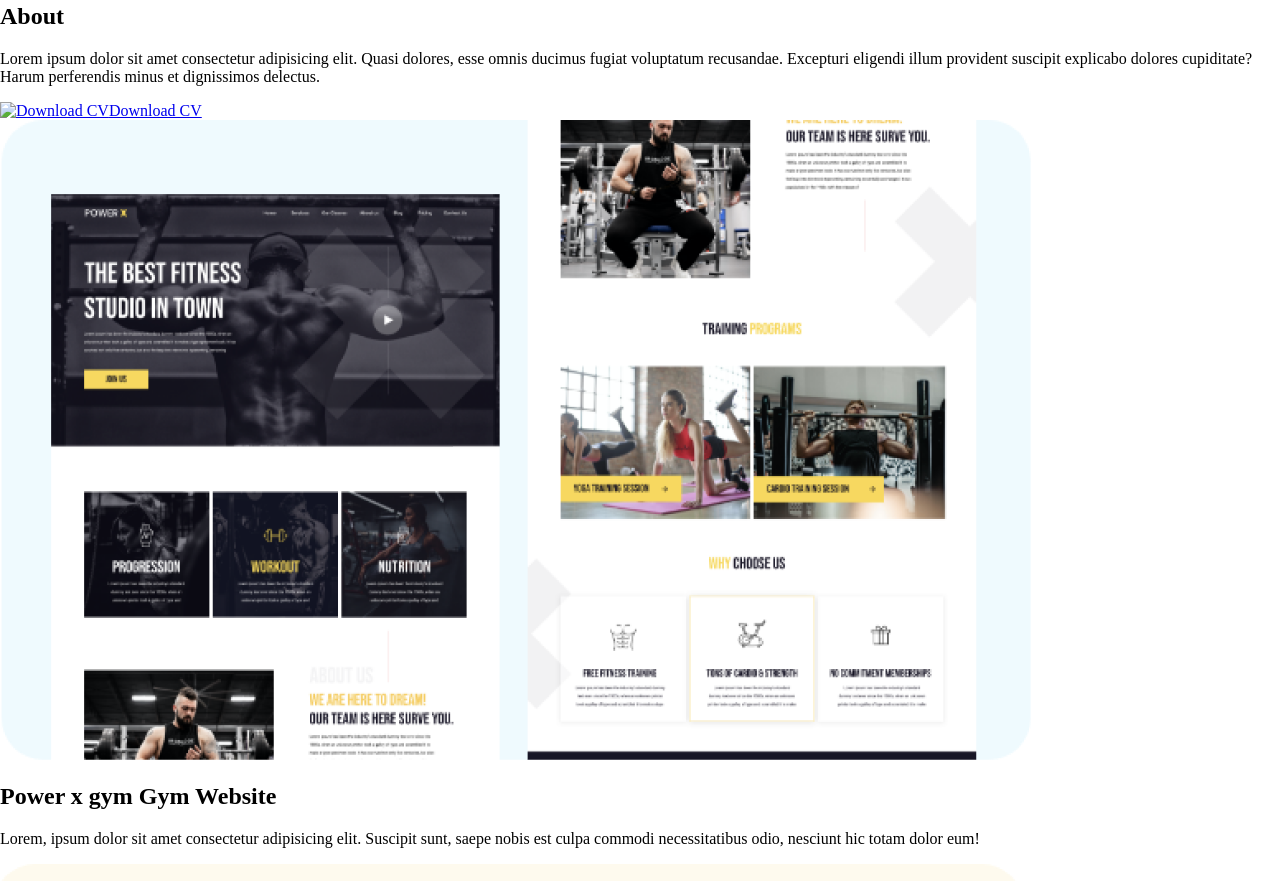
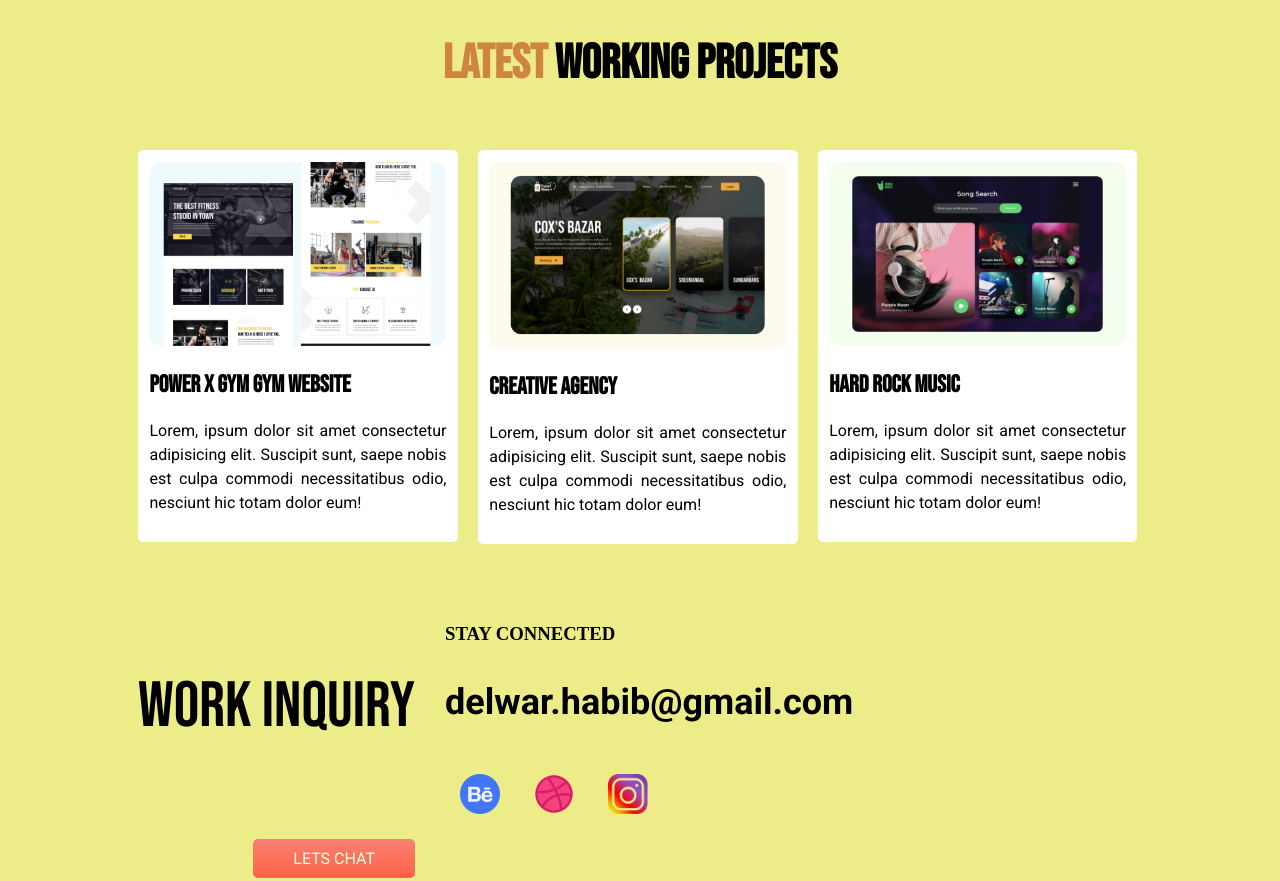
Before and after one commit to dahabib/personal-website, a plain HTML site: page index.html in a window 1280 px wide. Shown: the part 879-1760 px from the top of the page. Drawn offline with Linux system fonts and the light colour scheme.

Commit message:
updated design

```diff
--- a/index.html
+++ b/index.html
@@ -5,8 +5,11 @@
     <meta name="viewport" content="width=device-width, initial-scale=1.0">
     <title>Delwar Ahmed / Personal Website</title>
     <link rel="stylesheet" href="style.css">
+    <link rel="preconnect" href="https://fonts.gstatic.com">
+    <link href="https://fonts.googleapis.com/css2?family=Bebas+Neue&family=Roboto:ital,wght@0,100;0,300;0,400;0,700;1,100;1,700&display=swap" rel="stylesheet">
 </head>
 <body>
+    <section class="container">
         <section class="nav">
             <ul>
                 <li><a href="#">About</a></li>
@@ -17,10 +20,9 @@
         </section>
         <section class="head">
             <div class="halfwidth">
-            <h1>HELLO, IM</h1>
-            <h1>DELWAR AHMED</h1>
+                <h1>HELLO, IM <span>DELWAR AHMED</span></h1>
                 <p>Lorem ipsum dolor, sit amet consectetur adipisicing elit. In sunt beatae vel quos molestias quas, dignissimos ea cupiditate numquam unde porro labore dolores et tenetur a aliquid minus non reprehenderit?</p>
-            <a href="#"></a>
+                <a class="button" href="#">HIRE ME</a>
             </div>
             <div class="halfwidth">
                 <img src="images/photo.png" alt="Delwar Ahmed">
@@ -33,12 +35,13 @@
             <div class="halfwidth">
                 <h1>About</h1>
                 <p>Lorem ipsum dolor sit amet consectetur adipisicing elit. Quasi dolores, esse omnis ducimus fugiat voluptatum recusandae. Excepturi eligendi illum provident suscipit explicabo dolores cupiditate? Harum perferendis minus et dignissimos delectus.</p>
-            <a href="#">
+                <a class="button" href="#">
                     <img src="images/download.png" alt="Download CV">Download CV
                 </a>
             </div>
         </section>
         <section class="portfolio">
+            <h1><span>LATEST</span> WORKING PROJECTS</h1>
             <div class="onethird">
                 <img src="images/power.png" alt="">
                 <h2>Power x gym Gym Website</h2>
@@ -56,16 +59,17 @@
             </div>
         </section>
         <section class="contact">
-        <div class="fullwidth">
-            <h3>WORK INQUIRY <span>Lets Chat</span></h3>
+                <h1>WORK INQUIRY</h1>
+                <a href="#" class="button right">LETS CHAT</a>
             </div>
         </section>
         <footer>
-        <h4>STAY CONNECTED</h4>
-        <h3>delwar.habib@gmail.com</h3>
-        <img src="images/facebook.png" alt="Facebook">
-        <img src="images/linkedin.png" alt="linkedin">
-        <img src="images/github.png" alt="Github">
+            <h3>STAY CONNECTED</h4>
+            <p>delwar.habib@gmail.com</p>
+            <img src="icons/Group 33059.png" alt="Facebook">
+            <img src="icons/image 6.png" alt="linkedin">
+            <img src="icons/image 7.png" alt="Github">
         </footer>
+    </section>
 </body>
 </html>
--- a/style.css
+++ b/style.css
@@ -1,4 +1,172 @@
+/*
+font-family: 'Bebas Neue', cursive;
+font-family: 'Roboto', sans-serif;
+*/
+h1, h2, span{
+    font-family: Bebas Neue;
+}
+p, a{
+    font-family: Roboto, sans-serif;
+}
+
 body{
     padding: 0;
     margin: 0;
+    background-color: rgb(236, 236, 136);
 }
+
+.container{
+    margin: 0px 10%;
+    padding: 0px;
+}
+
+.nav{
+    margin: 0px;
+    padding: 0px;
+}
+
+.nav ul{
+    float: right;
+    margin: 5px;
+    padding: 5px;
+}
+.nav ul li{
+    display: inline;
+    margin: 0px;
+    padding: 0px 10px;
+}
+.nav a{
+    color: black;
+    text-decoration: none;
+}
+
+.head{
+    margin: 0px;
+    padding: 0px;
+    width: 100%;
+}
+
+.head h1{
+    margin: 0px;
+    padding: 0px;
+    font-size: 80px;
+}
+.head h1 span{
+    color: orangered;
+}
+.head p{
+    font-size: 16px;
+    margin: 20px 0px;
+    padding: 0px;
+    line-height: 24px;
+}
+.button{
+    font-family: 'Roboto', sans-serif;
+    text-decoration: none;
+    font-size: 16px;
+    color: lightyellow;
+    padding: 10px 40px;
+    margin: 30px 0px;
+    border-radius: 5px;
+    background-image: linear-gradient(salmon, tomato);
+}
+
+.about h1{
+    margin: 0px;
+    padding: 0px;
+    font-size: 48px;
+    font-weight: 700;
+}
+.about p{
+    font-size: 16px;
+    margin: 20px 0px;
+    padding: 0px 0px;
+    text-align: justify;
+}
+
+.halfwidth{
+    width: 40%;
+    padding: 5%;
+    float: left;
+}
+.halfwidth img{
+    width: 100%;
+}
+
+.portfolio{
+    margin: 0px;
+    padding: 0px;
+    width: 100%;
+    float: left;
+}
+.portfolio h1{
+    text-align: center;
+    font-size: 48px;
+    font-weight: 700;
+}
+.portfolio span{
+    color: peru;
+}
+
+.portfolio h2{
+    font-size: 24px;
+    font-weight: 700;
+}
+
+.onethird{
+    width: 29%;
+    margin: 1%;
+    padding: 1%;
+    float: left;
+    border: 1px solid #ffffff;
+    border-radius: 5px;
+    background-color: #ffffff;
+}
+
+.onethird p{
+    text-align: justify;
+    line-height: 24px;
+}
+
+.onethird img{
+    width: 100%;
+}
+
+.contact{
+    margin: 40px 0px;
+    padding: 10px;
+    float: left;
+}
+
+.contact h1{
+    font-size: 64px;
+    font-weight: 300;
+}
+
+.contact a{
+    float: right;
+}
+footer{
+    height: 50px;
+    margin: 30px 0px;
+    padding: 20px;
+    float: left;
+}
+
+footer h2{
+    text-align: center;
+    font-size: 24px;
+    font-weight: 700;
+}
+footer p{
+    text-align: center;
+    font-size:36px;
+    font-weight: 700;
+}
+footer img{
+    display: inline-block;
+    width: 40px;
+    height: 40px;
+    margin: 10px;
+    padding: 5px;
+}
```
Also changed, not shown: icons/Group 33059.png (added), icons/image 6.png (added), icons/image 7.png (added), 1 other file. Lines whose indentation alone changed are shown as unchanged.
